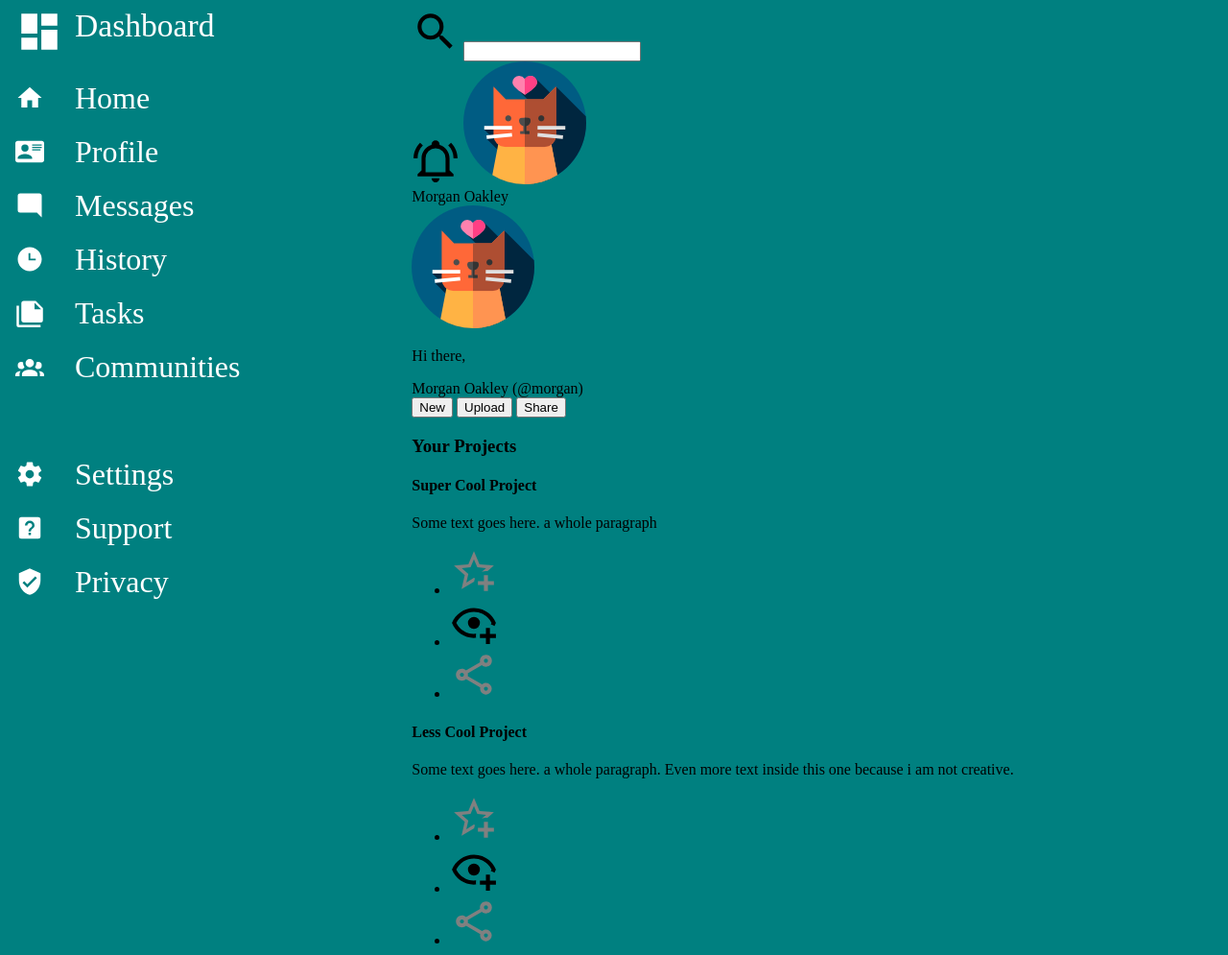
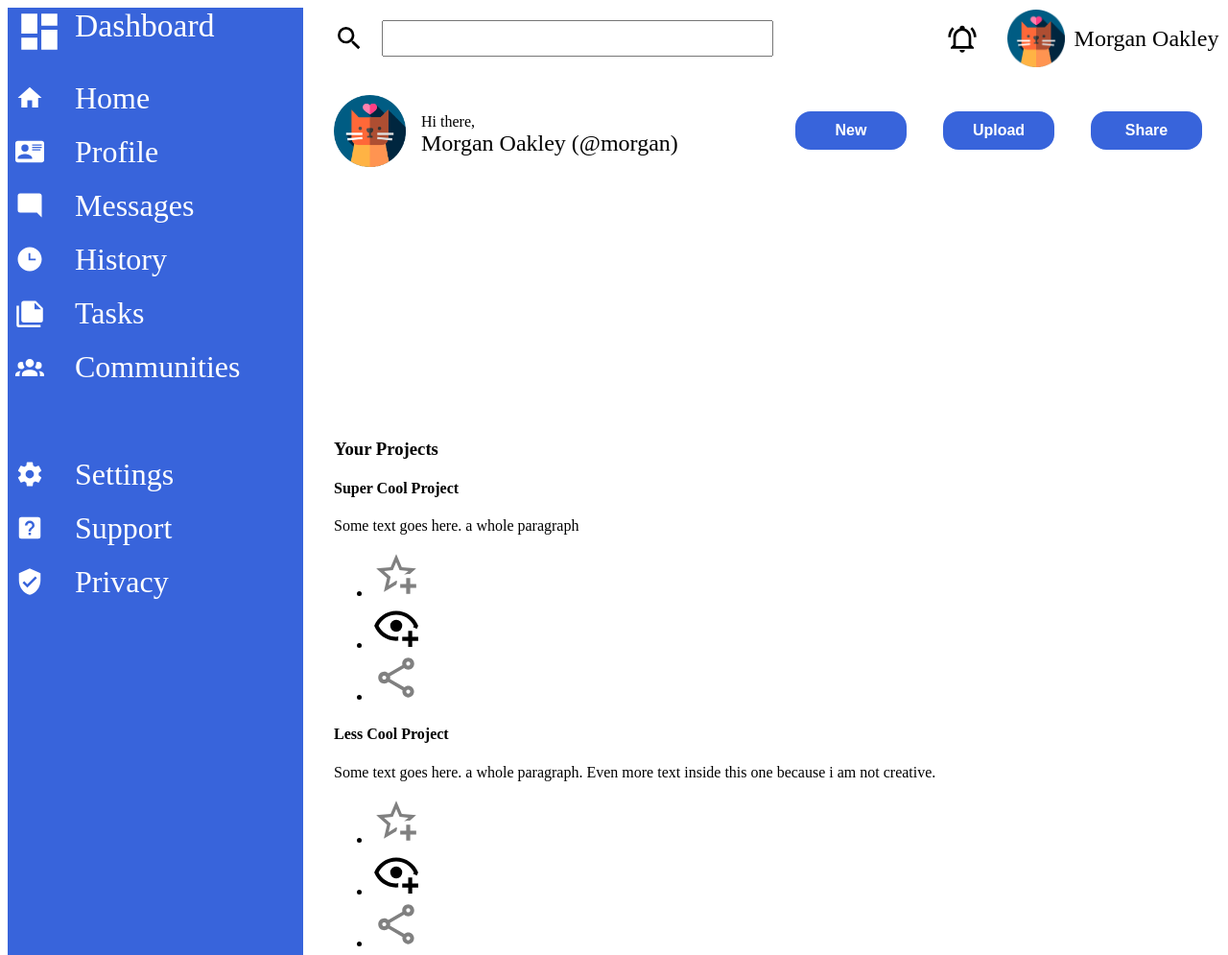
Before and after one commit to pigmentsandcode/admin-dashboard-top, a plain HTML site: page index.html in a window 1280 px wide. Shown: the top 995 px of the page at 96% size. Drawn offline with Linux system fonts and the light colour scheme.

Commit message:
Add basic layout for header section

```diff
--- a/index.html
+++ b/index.html
@@ -155,6 +155,7 @@
       </div>
     </div>
     <div class="header-container">
+      <div class="header-top-container">
         <div class="search-section">
           <svg
             xmlns="http://www.w3.org/2000/svg"
@@ -187,11 +188,14 @@
           />
           <div class="user-name">Morgan Oakley</div>
         </div>
+      </div>
       <div class="user-bottom">
+        <div class="user-greeting">
           <img src="./assets/cat_769356.png" alt="cat in circle" />
-        <div class="user-greeting">
+          <div class="greeting">
             <p>Hi there,</p>
             <div class="user-name-handle">Morgan Oakley (@morgan)</div>
+          </div>
         </div>
         <div class="header-btns">
           <button class="header-btn">New</button>
--- a/styles.css
+++ b/styles.css
@@ -1,8 +1,8 @@
 body {
-  background-color: teal;
   display: grid;
-  grid-template-columns: 1fr 2fr;
+  grid-template-columns: 1fr 3fr;
   grid-template-rows: 1fr 3fr;
+  gap: 2rem;
 }
 
 .sidebar-container {
@@ -12,6 +12,7 @@ body {
   grid-template-rows: auto 2fr;
   color: white;
   padding-left: 0.5rem;
+  background-color: #3864db;
 }
 
 .branding {
@@ -48,9 +49,99 @@ body {
   align-self: center;
 }
 
-.project-icon,
-.notify-icon,
-#search-icon {
+.project-icon {
   width: 50px;
   height: 50px;
 }
+
+.header-container {
+  display: grid;
+  grid-template-rows: 4rem 6rem;
+  gap: 1rem;
+}
+
+.header-top-container {
+  display: grid;
+  grid-template-columns: 2fr 1fr;
+}
+
+.search-section {
+  display: grid;
+  grid-template-columns: 50px 1fr;
+  align-items: center;
+}
+
+#search-icon,
+.notify-icon {
+  width: 2rem;
+  height: 2rem;
+}
+
+#search-input {
+  height: 2rem;
+  width: 400px;
+}
+
+.user-top {
+  display: grid;
+  grid-template-columns: 1fr 1fr 2fr;
+  justify-items: center;
+  align-items: center;
+}
+
+#user-avatar-top {
+  width: 60px;
+  height: 60px;
+}
+
+.user-name {
+  font-size: 1.5rem;
+}
+
+.user-bottom {
+  font-size: 2rem;
+  display: grid;
+  grid-template-columns: 1fr 1fr;
+}
+
+.user-greeting {
+  display: grid;
+  grid-template-columns: auto 1fr;
+  gap: 1rem;
+}
+
+.user-greeting > img {
+  width: 75px;
+  height: 75px;
+  align-self: center;
+}
+
+.greeting {
+  font-size: 1.5rem;
+  display: grid;
+  grid-template-rows: 1fr 1fr;
+}
+
+.greeting > p {
+  margin: 0;
+  align-self: end;
+  font-size: 1rem;
+}
+
+.header-btns {
+  display: grid;
+  grid-template-columns: repeat(3, 1fr);
+  align-items: center;
+  justify-items: center;
+}
+
+.header-btn {
+  font-size: 1rem;
+  font-weight: bold;
+  color: white;
+  width: 7.25rem;
+  height: 2.5rem;
+  background-color: #3864db;
+  border: none;
+  border-radius: 1rem;
+}
```
Lines whose indentation alone changed are shown as unchanged.
